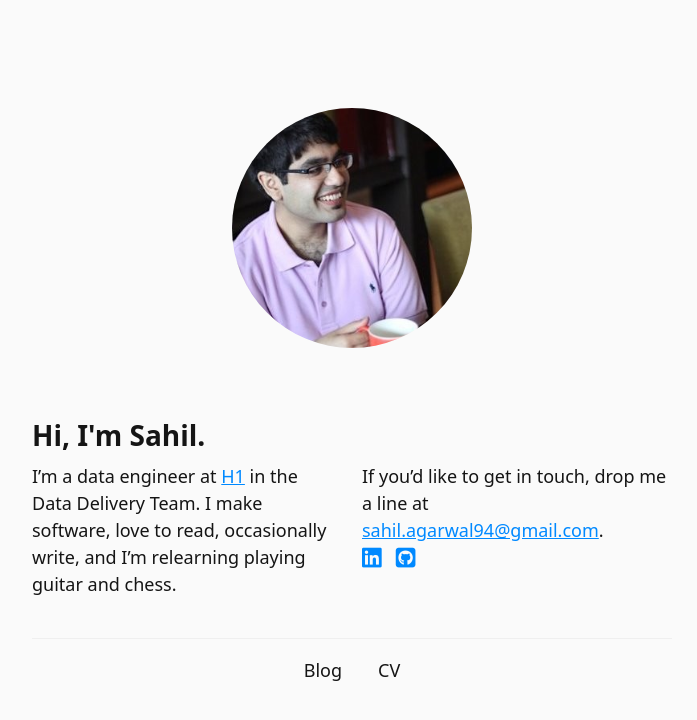
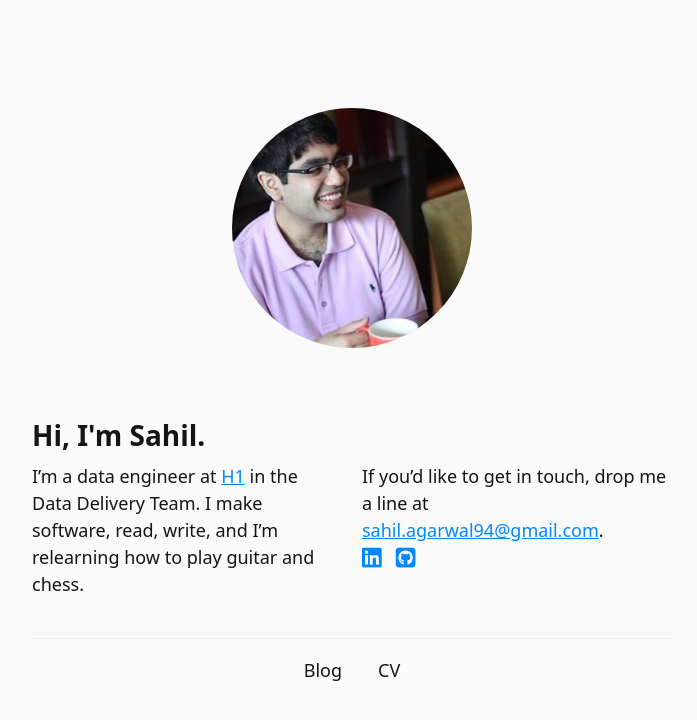
Before and after one commit to SahilAgarwal321/SahilAgarwal321.github.io, a plain HTML site: page index.html in a window 1280 px wide. Shown: the whole page, without its empty margins (288-985 px from the left). Drawn offline with Linux system fonts and the light colour scheme.

Commit message:
Update index.html

```diff
--- a/index.html
+++ b/index.html
@@ -40,7 +40,7 @@
       <h1 class="lead">Hi, I&#39;m Sahil.</h1>
       <p>
         I&#8217;m a data engineer at <a href="https://h1.co/" target="_blank" rel="nofollow">H1</a> in the Data Delivery Team.
-        I make software, love to read, occasionally write, and I&#8217;m relearning playing guitar and chess.
+        I make software, read, write, and I&#8217;m relearning how to play guitar and chess.
       <p>
         If you&#8217;d like to get in touch, drop me a line at <a href="mailto:sahil.agarwal94@gmail.com" target="_blank" rel="nofollow">sahil.agarwal94@gmail.com</a>.
       <br />
```
